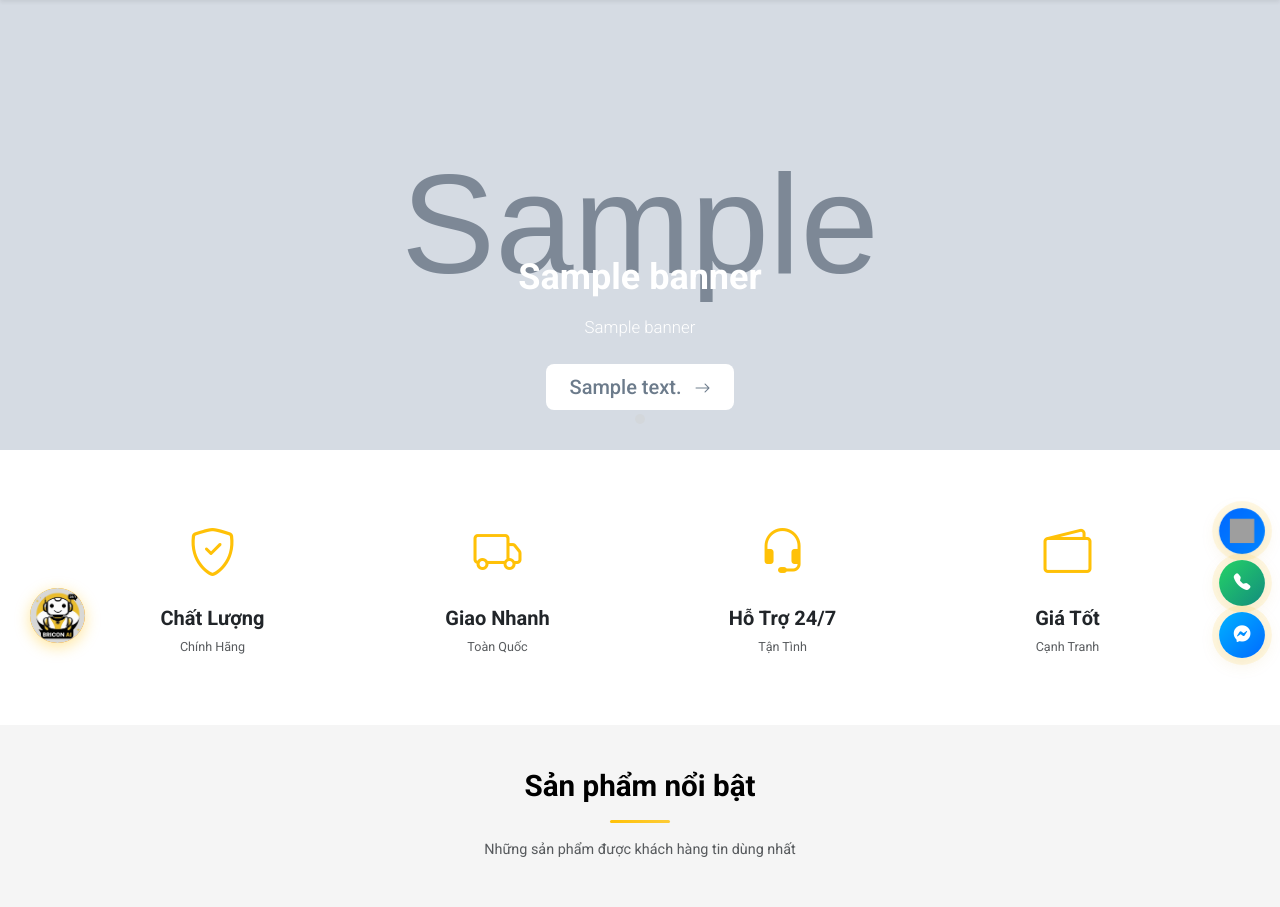
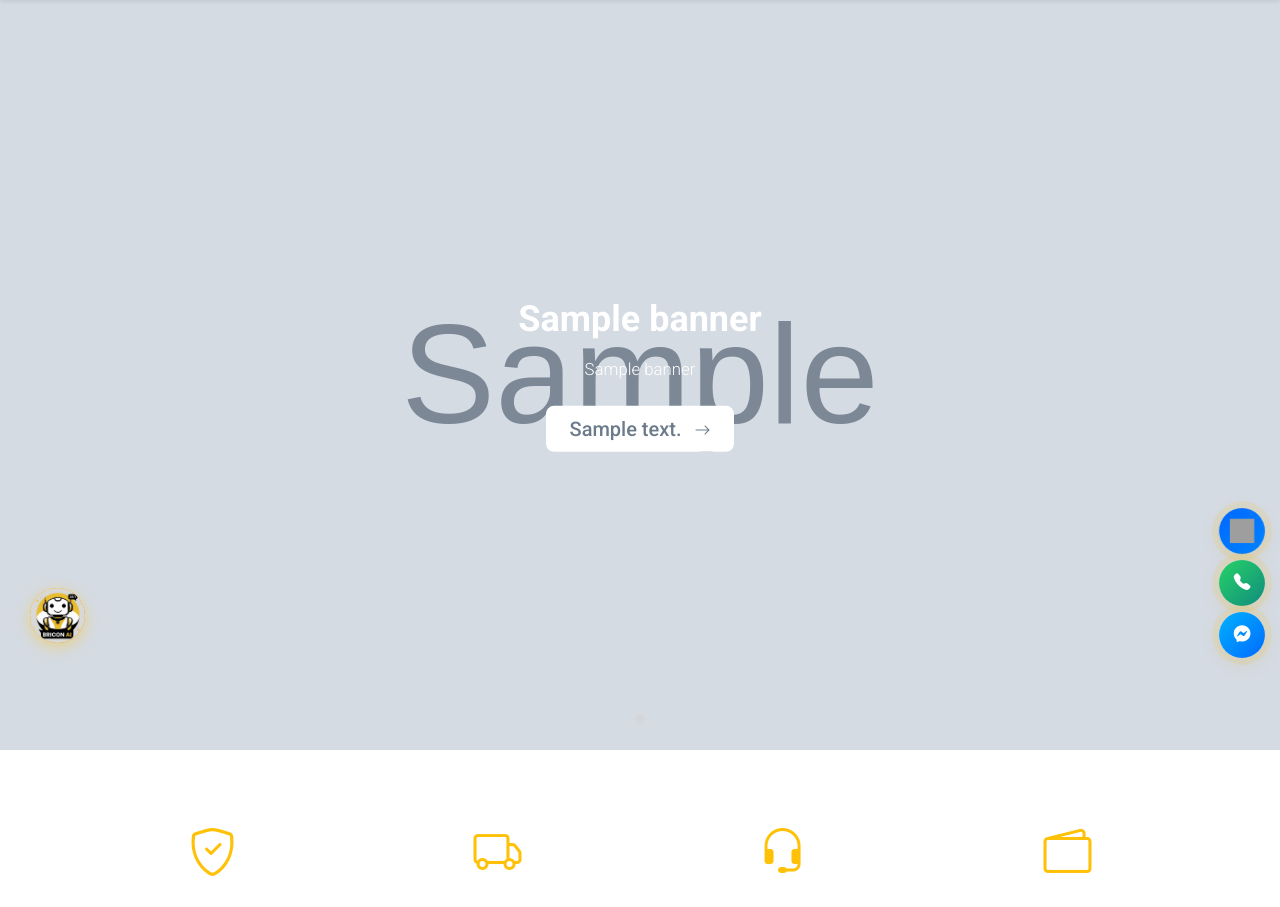
Before and after one commit to VuHoangITer/Bricon, a Flask app: page / in a window 1280 px wide. Shown: the part 127-1034 px from the top of the page. Run offline with Flask 3, Linux system fonts and the light colour scheme; tables that the repository leaves empty hold one stand-in row (values such as "Sample post"); grey boxes marked "Sample" are stand-in pictures; data that the repository does not hold is empty; some libraries are stand-ins or nearby versions; grey boxes are pictures that could not be loaded.

Commit message:
sửa banner cho full width hẳn

```diff
--- a/app/static/css/scale-down.css
+++ b/app/static/css/scale-down.css
@@ -22,11 +22,11 @@ body {
 
 /* ==================== BANNER ==================== */
 .carousel-item img {
-  height: 450px !important;
+  height: 750px !important;
 }
 
 .carousel-item {
-  min-height: 450px !important;
+  min-height: 750px !important;
 }
 
 .carousel-caption h1,
@@ -258,3 +258,13 @@ footer a {
     font-size: 0.8rem !important;
   }
 }
+/* ==================== ✅ CENTER CAPTION ON DESKTOP ==================== */
+@media (min-width: 992px) {
+  .carousel-caption {
+    top: 50% !important;
+    bottom: auto !important;
+    left: 50% !important;
+    transform: translate(-50%, -50%) !important;
+    text-align: center !important;
+  }
+}
```
